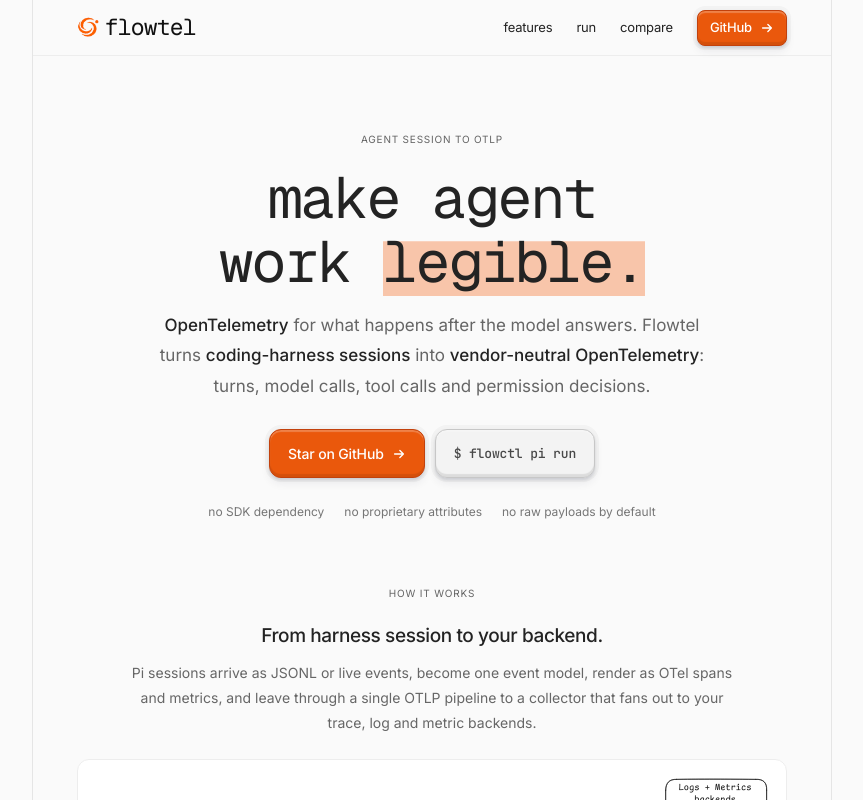
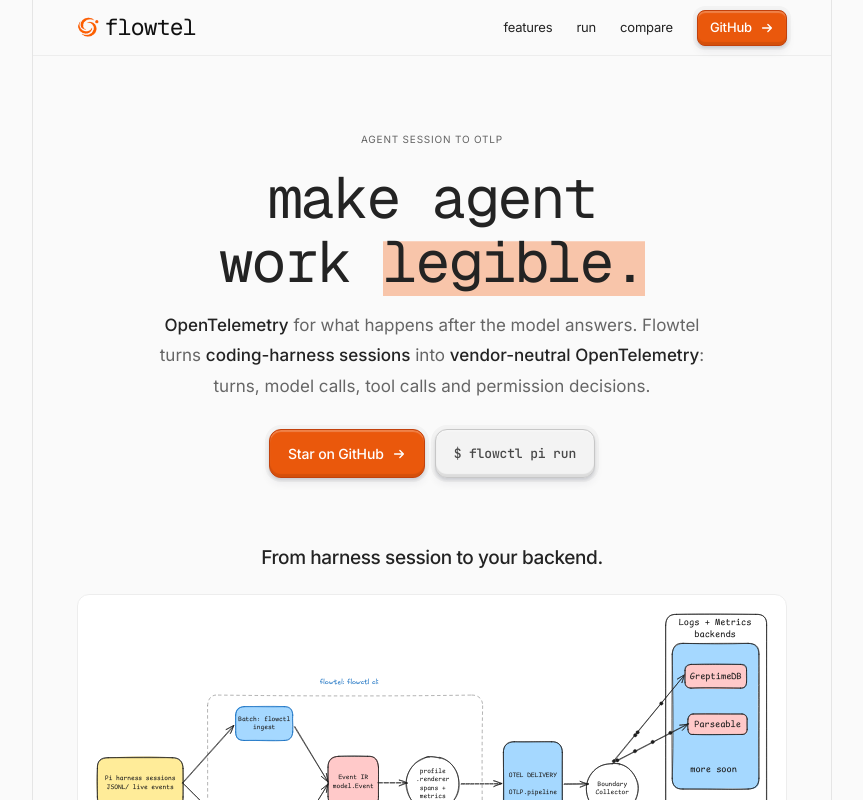
Before and after one commit to atharvamhaske/flowtel, a Next.js app: page / in a window 1280 px wide. Shown: the top 800 px of the page, without its empty margins (208-1071 px from the left). Built offline with nearby package versions, Linux system fonts and the light colour scheme.

Commit message:
style(site): trim hero badges and diagram intro
Signed-off-by: atharvamhaske <atharvamhaske76@gmail.com>

```diff
--- a/app/landing.tsx
+++ b/app/landing.tsx
@@ -131,20 +131,10 @@
               $ flowctl pi run
             </a>
           </div>
-          <div className="mt-6 flex animate-rise flex-wrap justify-center gap-x-5 gap-y-2 text-[12px] text-[#767676] [animation-delay:240ms] motion-reduce:animate-none">
-            <span>no SDK dependency</span>
-            <span>no proprietary attributes</span>
-            <span>no raw payloads by default</span>
-          </div>
-          <div className="mx-auto mt-16 max-w-[60ch] animate-rise [animation-delay:300ms] motion-reduce:animate-none">
-            <p className={`${kicker} mb-2`}>How it works</p>
-            <p className="mb-2 text-[19px] font-medium tracking-[-0.4px] text-ink">From harness session to your backend.</p>
-            <p className={`${body} text-[14px]`}>
-              Pi sessions arrive as JSONL or live events, become one event model, render as OTel spans and metrics, and leave through
-              a single OTLP pipeline to a collector that fans out to your trace, log and metric backends.
-            </p>
-          </div>
-          <figure className="mt-6 animate-rise overflow-hidden rounded-xl border border-[#ededed] bg-paper p-2 [animation-delay:360ms] motion-reduce:animate-none sm:p-4">
+          <p className="mt-16 animate-rise text-[19px] font-medium tracking-[-0.4px] text-ink [animation-delay:240ms] motion-reduce:animate-none">
+            From harness session to your backend.
+          </p>
+          <figure className="mt-5 animate-rise overflow-hidden rounded-xl border border-[#ededed] bg-paper p-2 [animation-delay:300ms] motion-reduce:animate-none sm:p-4">
             <img src="/flowtel.svg" alt="Flowtel architecture: harness sessions exported as OTLP traces, metrics and logs" width={2000} height={1137} className="h-auto w-full" />
           </figure>
         </section>
```
